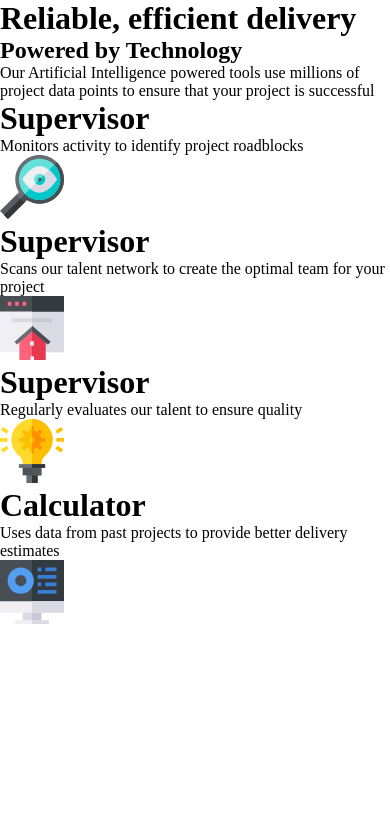
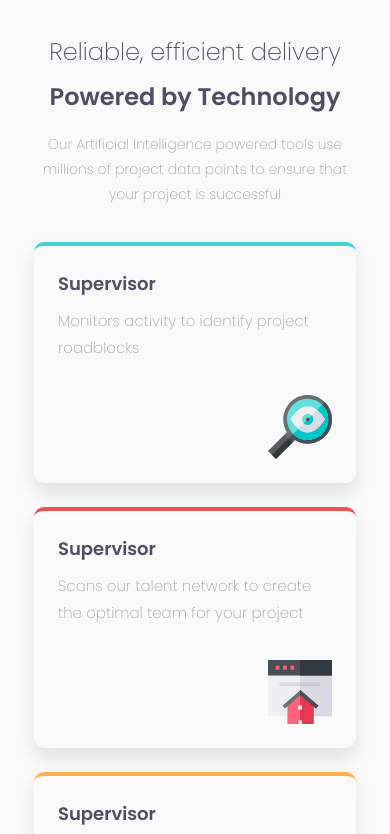
Before and after one commit to amallal2004/Four-card-feature-section, a plain HTML site: page index.html in a window 390 px wide. Shown: the top 834 px of the page. Drawn offline with Linux system fonts and the light colour scheme.

Commit message:
Mobile first development is done

```diff
--- a/index.html
+++ b/index.html
@@ -5,6 +5,9 @@
   <meta name="viewport" content="width=device-width, initial-scale=1.0"> <!-- displays site properly based on user's device -->
 
   <link rel="icon" type="image/png" sizes="32x32" href="./images/favicon-32x32.png">
+  <link rel="preconnect" href="https://fonts.googleapis.com">
+<link rel="preconnect" href="https://fonts.gstatic.com" crossorigin>
+<link href="https://fonts.googleapis.com/css2?family=Poppins:ital,wght@0,100;0,200;0,300;0,400;0,500;0,600;0,700;0,800;0,900;1,100;1,200;1,300;1,400;1,500;1,600;1,700;1,800;1,900&display=swap" rel="stylesheet">
   <link rel="stylesheet" href="style.css">
 
   <title>Frontend Mentor | Four card feature section</title>
--- a/style.css
+++ b/style.css
@@ -3,3 +3,116 @@
     padding: 0;
     box-sizing: border-box;
 }
+
+:root {
+    --red: hsl(0, 78%, 62%);
+    --cyan: hsl(180, 62%, 55%);
+    --orange: hsl(34, 97%, 64%);
+    --blue: hsl(212, 86%, 64%);
+
+    --very-dark-blue: hsl(234, 12%, 34%);
+    --grayish-blue: hsl(229, 6%, 66%);
+    --very-light-gray: hsl(0, 0%, 98%);
+    --34px: 2.125rem;
+    --24px: 1.5rem;
+    --10px: .625rem;
+    --14px: .875rem;
+    --18px: 1.125rem;
+
+}
+
+body {
+    font-family: 'Poppins', sans-serif;
+    font-size: 15px;
+    background-color: var(--very-light-gray);
+}
+
+main {
+    display: flex;
+    flex-direction: column;
+    align-items: center;
+    justify-content: center;
+    min-height: 100vh;
+    padding: var(--34px)
+}
+
+.content {
+    text-align: center;
+}
+
+.content__title {
+    font-size: var(--24px);
+    color: var(--very-dark-blue);
+    margin-bottom: var(--10px);
+    font-weight: 200;
+}
+
+.content__subtitle {
+    font-size: var(--24px);
+    color: var(--very-dark-blue);
+    margin-bottom: var(--18px);
+    font-weight: 600;
+}
+
+.content__description {
+    font-size: var(--14px);
+    color: var(--grayish-blue);
+    margin-bottom: var(--34px);
+    font-weight: 200;
+    line-height: 180%;
+    letter-spacing: 4%;
+}
+
+.cards {
+    display: grid;
+    grid-template-columns: repeat(auto-fit, minmax(300px, 1fr));
+    gap: var(--24px);
+}
+
+.card {
+    display: flex;
+    flex-direction: column;
+    align-items: flex-start;
+    justify-content: space-between;
+    padding: var(--24px);
+    box-sizing: border-box;
+    border-top: 4px solid;
+    border-color: var(--red);
+    border-radius: 10px;
+    box-shadow: 0px 10px 20px rgba(0, 0, 0, 0.1);
+}
+
+.card__title {
+    font-size: var(--18px);
+    color: var(--very-dark-blue);
+    margin-bottom: var(--10px);
+    font-weight: 600;
+}
+
+.card__description {
+    color: var(--grayish-blue);
+    margin-bottom: var(--34px);
+    font-weight: 200;
+    line-height: 180%;
+    letter-spacing: 4%;
+}
+
+.card__icon {
+    align-self: flex-end;
+}
+
+.card--supervisor {
+    border-color: var(--cyan);
+}
+
+.card--team-builder {
+    border-color: var(--red);
+}
+
+.card--karma {
+    border-color: var(--orange);
+}
+
+.card--calculator {
+    border-color: var(--blue);
+}
```
